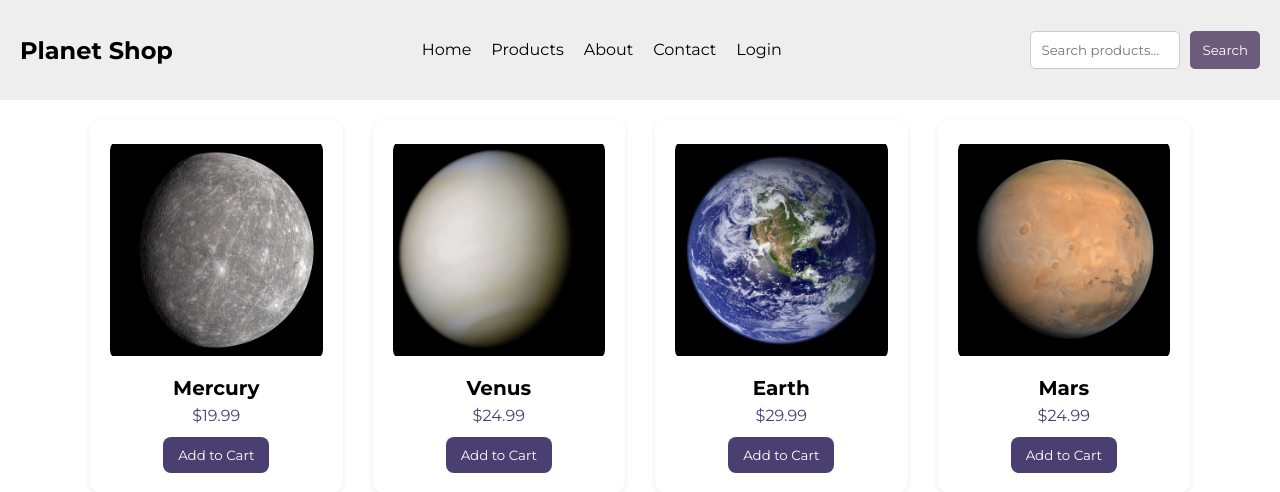
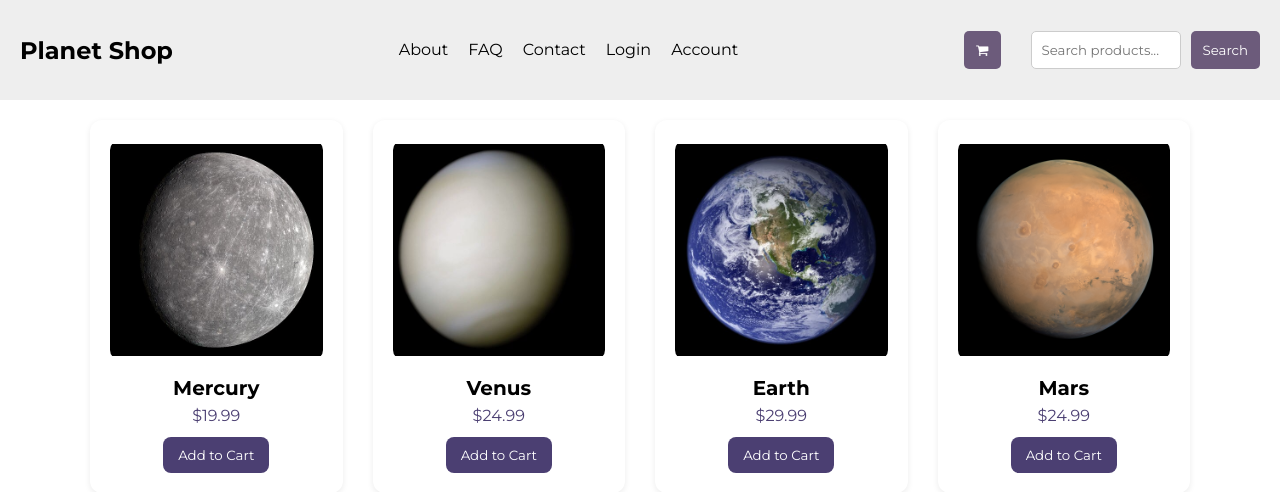
Before and after one commit to GavinHardison/ecommerce-group-15, a Node server app: page / in a window 1280 px wide. Shown: the top 492 px of the page. Run offline with Node 20, Linux system fonts and the light colour scheme; some libraries are stand-ins or nearby versions.

Commit message:
improved navbar

```diff
--- a/public/index.html
+++ b/public/index.html
@@ -6,6 +6,7 @@
     <title>Planet Shop</title>
     <link href="https://fonts.googleapis.com/css2?family=Montserrat:wght@400;700&display=swap" rel="stylesheet">
     <link rel="stylesheet" href="styles.css">
+    <link rel="stylesheet" href="https://cdnjs.cloudflare.com/ajax/libs/font-awesome/4.7.0/css/font-awesome.min.css">
 </head>
 <body>
 
@@ -15,13 +16,16 @@
             <h1>Planet Shop</h1>
         </div>
         <div id="nav-links-div">
-            <span class="nav-link-text">Home</span>
-            <span class="nav-link-text">Products</span>
             <span class="nav-link-text">About</span>
+            <span class="nav-link-text">FAQ</span>
             <span class="nav-link-text">Contact</span>
             <span class="nav-link-text">Login</span>
+            <span class="nav-link-text">Account</span>
         </div>
         <div id="search-div">
+            <button id="cart-button">
+                <i class="fa fa-shopping-cart"></i>
+            </button>
             <input type="text" id="search-bar" placeholder="Search products...">
             <button id="search-button">Search</button>
         </div>
--- a/public/styles.css
+++ b/public/styles.css
@@ -67,6 +67,20 @@ body {
 }
 
 #search-button:hover {
+    opacity: 0.9;
+}
+
+#cart-button {
+    background-color: #6C5B7B;
+    color: #fff;
+    border: none;
+    padding: 8px 12px;
+    border-radius: 5px;
+    cursor: pointer;
+    margin-right: 20px;
+}
+
+#cart-button:hover {
     opacity: 0.9;
 }
 
```
